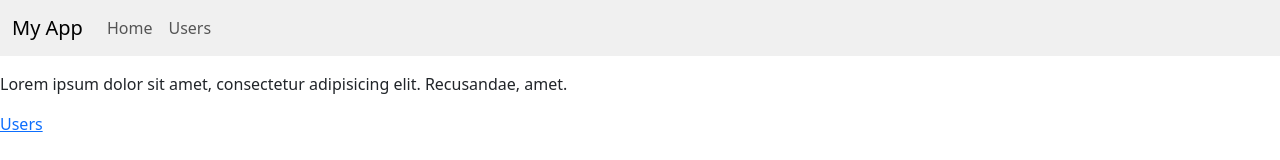
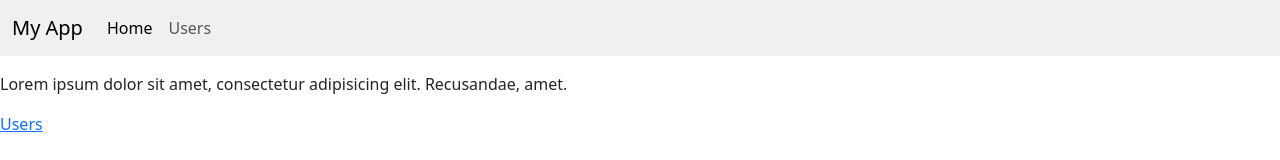
Before and after one commit to Leela-Prasad/react-part2, a React (Vite) app: page / in a window 1280 px wide. Shown: the top 160 px of the page. Built offline with nearby package versions, Linux system fonts and the light colour scheme.

Commit message:
Styling Active Link

```diff
--- a/src/routing/components/NavBar.tsx
+++ b/src/routing/components/NavBar.tsx
@@ -1,4 +1,4 @@
-import { Link } from "react-router-dom";
+import { NavLink } from "react-router-dom";
 
 function NavBar() {
   return (
@@ -13,14 +13,14 @@
         <div className="collapse navbar-collapse">
           <ul className="navbar-nav">
             <li className="nav-item">
-              <Link to={"/"} className="nav-link">
+              <NavLink to={"/"} className="nav-link">
                 Home
-              </Link>
+              </NavLink>
             </li>
             <li className="navbar-item">
-              <Link to={"/users"} className="nav-link">
+              <NavLink to={"/users"} className="nav-link">
                 Users
-              </Link>
+              </NavLink>
             </li>
           </ul>
         </div>
```
